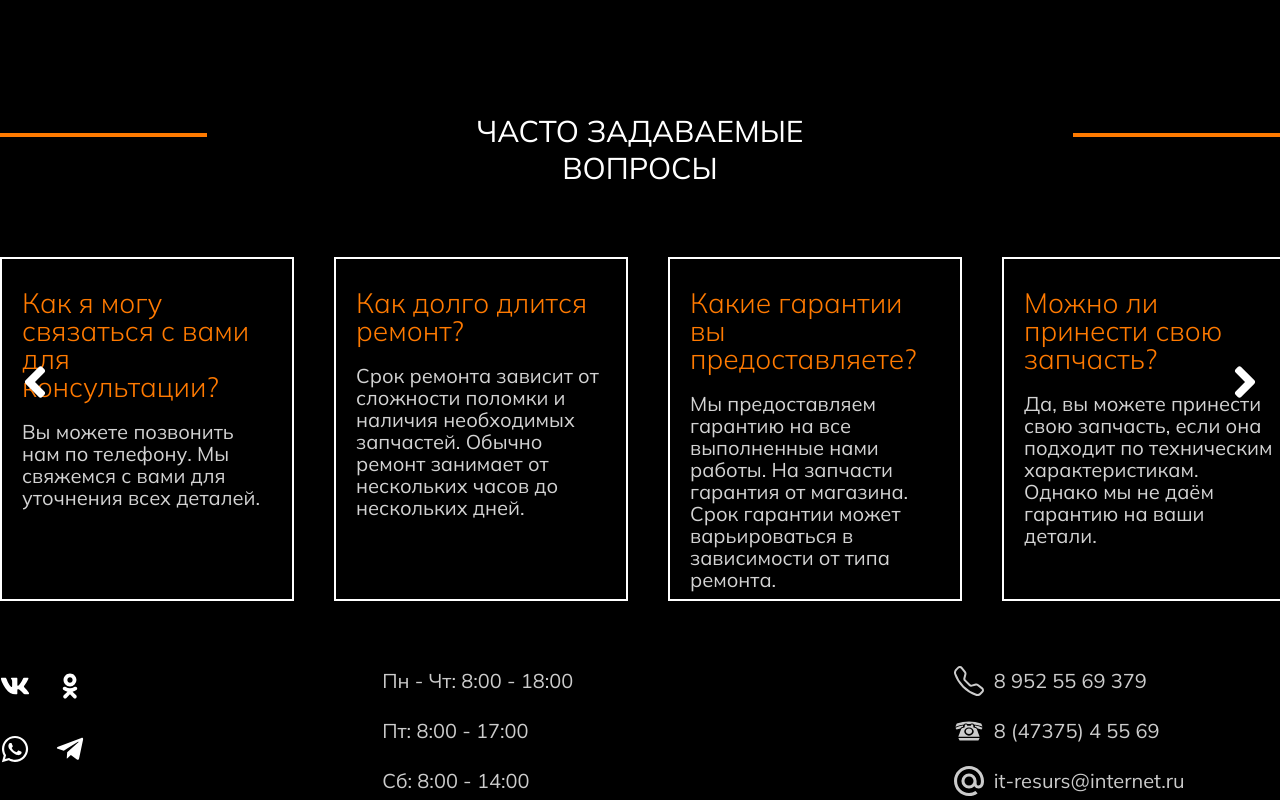
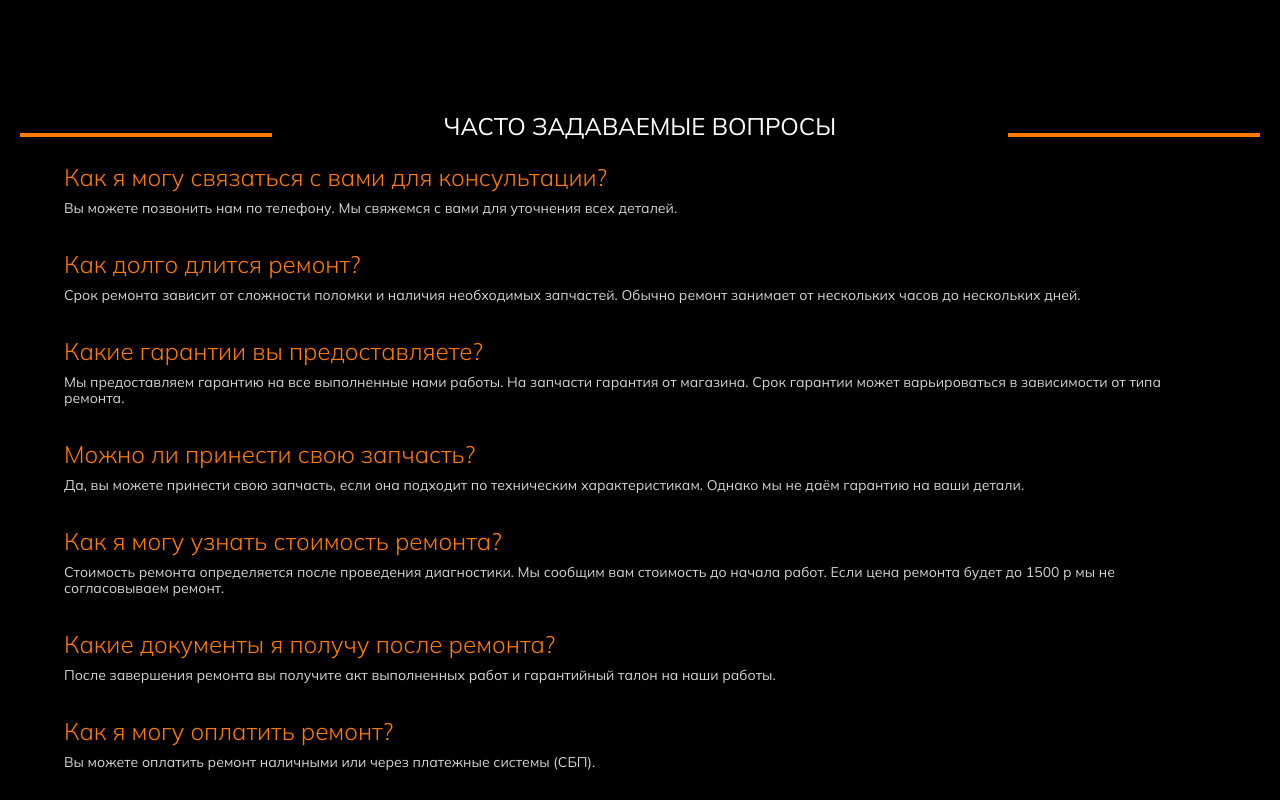
Before and after one commit to Sergey1810/resit, a React (Create React App) app: page / in a window 1280 px wide. Shown: the part 4840-5640 px from the top of the page. Built offline with nearby package versions, Linux system fonts and the light colour scheme; a web font is replaced by a local one.

Commit message:
fix:problem

```diff
--- a/src/components/Problem/Problem.css
+++ b/src/components/Problem/Problem.css
@@ -1,5 +1,4 @@
 .problem {
-
     max-width: 1280px;
     margin: 60px auto;
     margin-top: 100px;
@@ -7,7 +6,7 @@
     text-align: center;
 }
 
-.problem__header-title{
+.problem__header-title {
     color: rgb(255, 255, 255);
     font-size: 30px;
     font-weight: 400;
@@ -19,12 +18,14 @@
     margin: 0;
     padding: 0 190px;
 }
-.problem__header{
+
+.problem__header {
     display: flex;
     justify-content: space-around;
     margin-bottom: 20px;
 }
-.problem__header-line{
+
+.problem__header-line {
     border: 2px solid var(--color-orang);
     margin-top: 20px;
     min-width: 203px;
@@ -45,12 +46,19 @@
 .problem__lable {
     margin: 0;
     padding: 0;
-    padding-top: 20px;
+    padding-top: 10px;
     text-align: left;
     font-size: 20px;
     line-height: 22px;
     font-weight: 400;
     color: lightgray;
+}
+
+.problem__items {
+    display: flex;
+    flex-direction: column;
+    justify-content: center;
+    align-items: center;
 }
 
 .problem__scrollbar {
@@ -65,93 +73,60 @@
 }
 
 .problem__scrollbar-item {
-    margin-top: 50px;
+    margin-top: 5px;
     display: flex;
     flex-direction: column;
     justify-content: start;
     align-items: start;
-    width: 250px;
-    height: 300px;
-    border: 2px solid #FFFFFF;
-    padding: 20px;
+    width: 100%;
+    padding: 10px;
     font-size: 20px;
     flex-shrink: 0;
 }
 
-.problem__scrollbar-item:not(:last-child) {
-    margin-right: 0px;
-}
 
-.problem__leftBtn {
-    padding: 0;
-    border: none;
-    font: inherit;
-    color: inherit;
-    background-color: transparent;
-    position: absolute;
-    top: 50%;
-    left: 10px;
-    z-index: 20;
-    font-size: 50px;
-}
+@media screen and (max-width:1300px) {
 
-.problem__rightBtn {
-    padding: 0;
-    border: none;
-    font: inherit;
-    color: inherit;
-    background-color: transparent;
-    position: absolute;
-    top: 50%;
-    right: 10px;
-    z-index: 20;
-    font-size: 50px;
-}
-
-@media screen and (max-width:1040px){
-
-    .problem__title{
+    .problem__title {
         padding-top: 10px;
         font-size: 24px;
         line-height: 26px;
     }
-    .problem__header{
+
+    .problem__header {
         max-width: 100%;
         justify-content: space-between;
         margin: 0 20px;
     }
+
     .problem__header-line {
         min-width: 20%;
     }
-      .problem__header-title{
+
+    .problem__header-title {
         padding: 0 10%;
         font-size: 24px;
         line-height: 26px;
     }
-      .problem__lable{
+
+    .problem__lable {
         padding-top: 10px;
         font-size: 14px;
         line-height: 16px;
     }
 
+    .problem__scrollbar-item {
+        width: 90%;
+    }
 
-
-
-    .problem__scrollbar-item{
-        width: 198px;
-        height: 250px;
-    }
-    .problem__scrollbar-item:last-child{
-        margin-right: 70px;
-    }
-      .problem__scrollbar{
-        margin-left:20px;
+    .problem__scrollbar {
+        margin-left: 20px;
         margin-right: 0%;
     }
 }
 
-@media screen and (max-width:600px){
-    .problem__title{
+@media screen and (max-width:600px) {
+    .problem__title {
         padding-top: 10px;
         font-size: 18px;
         line-height: 20px;
@@ -160,9 +135,6 @@
     .problem__header-line {
         min-width: 10%;
     }
-      .problem__scrollbar{
-        margin-left:20%;
-        margin-right: 0%;
-      }
+
 
 }
--- a/src/components/Problem/Problem.jsx
+++ b/src/components/Problem/Problem.jsx
@@ -31,35 +31,35 @@
 
     ]
 
-    const [canScrollLeft, setCanScrollLeft] = useState(false);
-    const [canScrollRight, setCanScrollRight] = useState(false);
+    // const [canScrollLeft, setCanScrollLeft] = useState(false);
+    // const [canScrollRight, setCanScrollRight] = useState(false);
 
-    const listRef = useRef(null);
+    // const listRef = useRef(null);
 
-    const checkForScrollPosition = () => {
-        const { current } = listRef;
-        if (current) {
-            const { scrollLeft, scrollWidth, clientWidth } = current;
-            setCanScrollLeft(scrollLeft > 0);
-            setCanScrollRight(scrollLeft !== scrollWidth - clientWidth);
-        }
-    };
+    // const checkForScrollPosition = () => {
+    //     const { current } = listRef;
+    //     if (current) {
+    //         const { scrollLeft, scrollWidth, clientWidth } = current;
+    //         setCanScrollLeft(scrollLeft > 0);
+    //         setCanScrollRight(scrollLeft !== scrollWidth - clientWidth);
+    //     }
+    // };
 
-    const debounceCheckForScrollPosition = debounce(checkForScrollPosition, 100);
+    // const debounceCheckForScrollPosition = debounce(checkForScrollPosition, 100);
 
-    const scrollContainerBy = (distance) =>
-        listRef.current?.scrollBy({ left: distance, behavior: "smooth" });
+    // const scrollContainerBy = (distance) =>
+    //     listRef.current?.scrollBy({ left: distance, behavior: "smooth" });
 
-    useEffect(() => {
-        const { current } = listRef;
-        checkForScrollPosition();
-        current?.addEventListener("scroll", debounceCheckForScrollPosition);
+    // useEffect(() => {
+    //     const { current } = listRef;
+    //     checkForScrollPosition();
+    //     current?.addEventListener("scroll", debounceCheckForScrollPosition);
 
-        return () => {
-            current?.removeEventListener("scroll", debounceCheckForScrollPosition);
-            debounceCheckForScrollPosition.cancel();
-        };
-    }, []);
+    //     return () => {
+    //         current?.removeEventListener("scroll", debounceCheckForScrollPosition);
+    //         debounceCheckForScrollPosition.cancel();
+    //     };
+    // }, []);
 
     return (
         <section className='problem'>
@@ -68,7 +68,7 @@
                 <h2 className='problem__header-title'>Часто задаваемые вопросы</h2>
                 <div className='problem__header-line'></div>
             </div>
-            <div className='problem__scrollbar' ref={listRef}>
+            <div className='problem__items' >
                 {
                     problem.map(item => <div key={item.id} className='problem__scrollbar-item'>
                         <p className='problem__title'>{item.title}</p>
@@ -76,22 +76,7 @@
                     </div>)
                 }
             </div>
-            <button
-                className='problem__leftBtn'
-                type="button"
-                disabled={!canScrollLeft}
-                onClick={() => scrollContainerBy(-282)}
-            >
-                <FaAngleLeft />
-            </button>
-            <button
-                className='problem__rightBtn'
-                type="button"
-                disabled={!canScrollRight}
-                onClick={() => scrollContainerBy(282)}
-            >
-                <FaAngleRight />
-            </button>
+
 
 
         </section>
```
Lines whose indentation alone changed are shown as unchanged.
